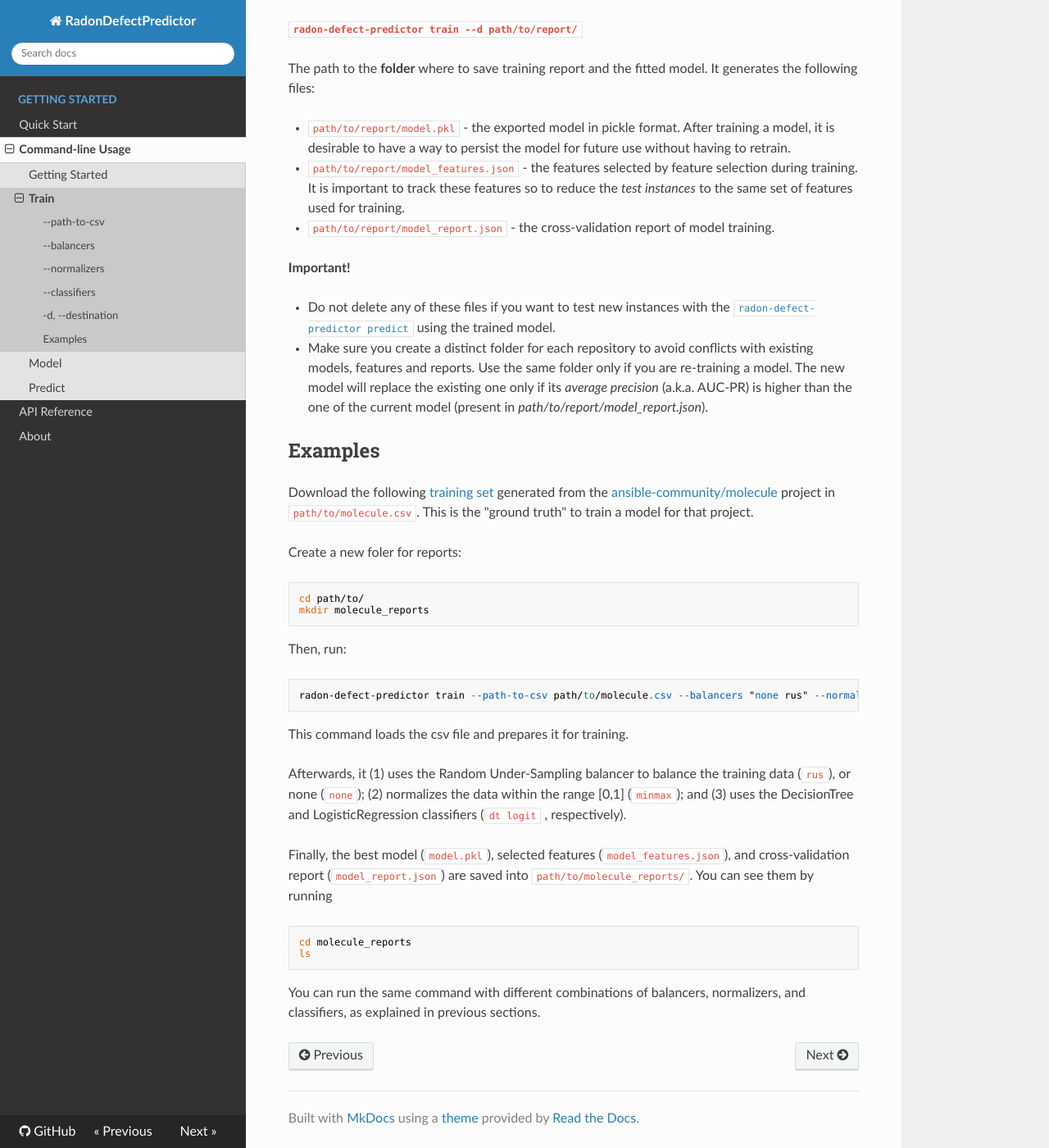
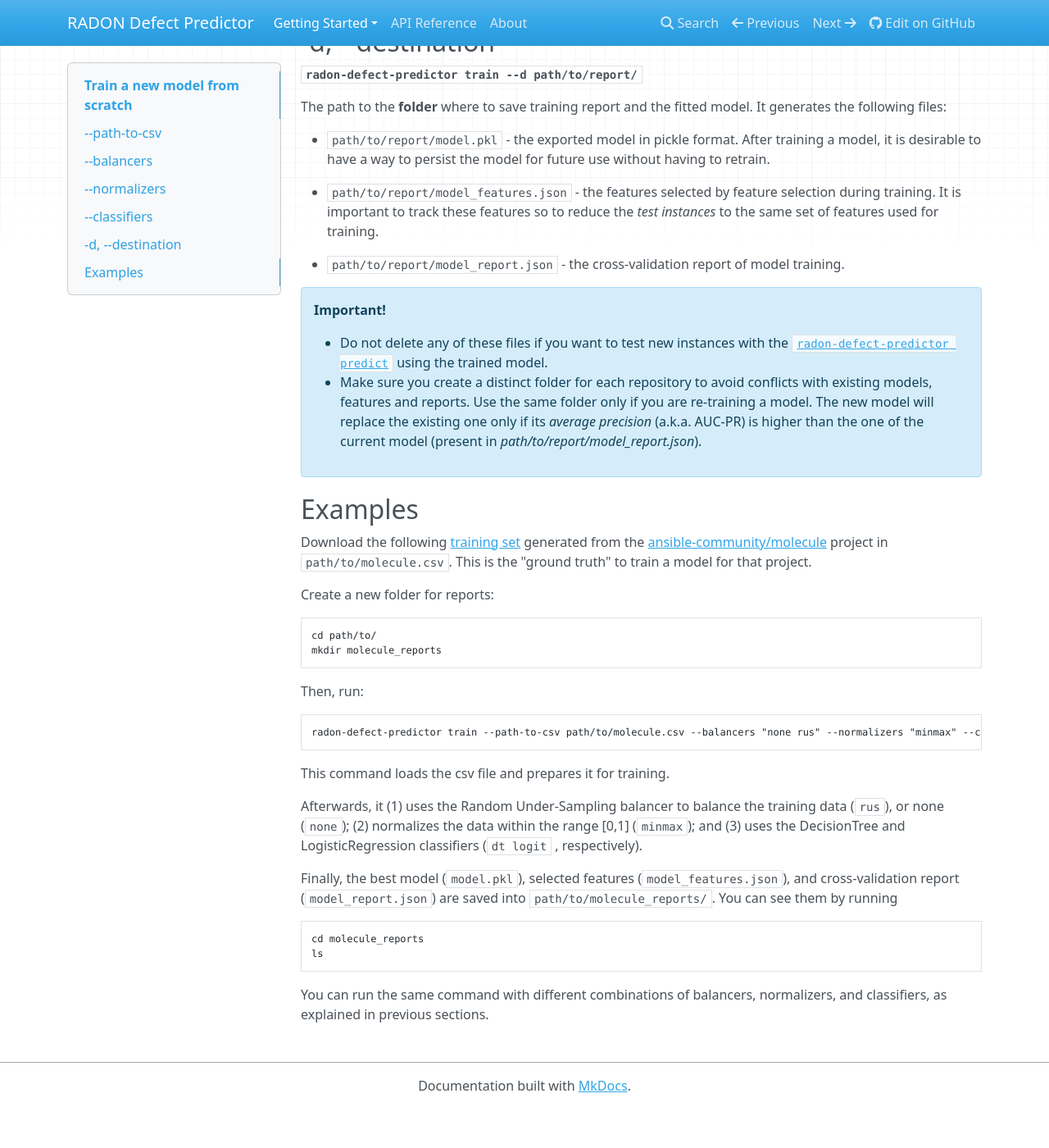
Before and after one commit to radon-h2020/radon-defect-prediction-cli, an MkDocs documentation site: the page built from docs/cli/train.md, in a window 1280 px wide and 1400 px high, scrolled down 2186 px. Shown: the whole window at 82% size. Built offline with MkDocs 1.6.1, drawn with Linux system fonts in a browser that asks for light colours; nearby versions of some CDN libraries; after the commit the page ends 3538 px from its top, so only the background shows below that; some of the changed text lies outside the part shown.

Commit message:
doc back to MkDocs theme

````diff
--- a/docs/cli/train.md
+++ b/docs/cli/train.md
@@ -1,7 +1,7 @@
 # Train a new model from scratch
 ```radon-defect-predictor train```
 
-```prompt
+```text
 usage: radon-defect-predictor train [-h] --path-to-csv PATH_TO_CSV [--balancers BALANCERS] [--normalizers NORMALIZERS] --classifiers CLASSIFIERS -d DEST
 
 optional arguments:
@@ -118,16 +117,16 @@ Use the same folder only if you are re-training a model. The new model will repl
 Download the following [training set](https://radon-h2020.github.io/radon-defect-predictor/examples_resources/molecule.csv) generated from the [ansible-community/molecule](https://github.com/ansible-community/molecule) project in ```path/to/molecule.csv```.
 This is the "ground truth" to train a model for that project.
 
-Create a new foler for reports:
+Create a new folder for reports:
 
-```
+```text
 cd path/to/
 mkdir molecule_reports
 ```
 
 Then, run:
 
-```
+```text
 radon-defect-predictor train --path-to-csv path/to/molecule.csv --balancers "none rus" --normalizers "minmax" --classifiers "dt logit" -d path/to/molecule_reports/
 ```
 
@@ -139,7 +138,7 @@ Afterwards, it (1) uses the Random Under-Sampling balancer to balance the traini
 Finally, the best model (```model.pkl```), selected features (```model_features.json```), and cross-validation report (```model_report.json```) are saved into ```path/to/molecule_reports/```.
 You can see them by running
 
-```
+```text
 cd molecule_reports
 ls
 ```
--- a/mkdocs.yml
+++ b/mkdocs.yml
@@ -1,4 +1,4 @@
-site_name: RadonDefectPredictor
+site_name: RADON Defect Predictor
 repo_name: GitHub
 repo_url: https://github.com/radon-h2020/radon-defect-predictor/
 nav:
@@ -11,4 +11,5 @@ nav:
           - Predict: cli/predict.md
     - API Reference: apis.md
     - About: about.md
-theme: readthedocs
+markdown_extensions:
+  - admonition
````
Also changed, not shown: other parts of docs/cli/train.md (+6 -7 lines), docs/cli/getting_started.md (+5 -4 lines), docs/cli/model.md (+14 -49 lines), docs/cli/predict.md (+25 -21 lines), docs/index.md (+4 -3 lines).
